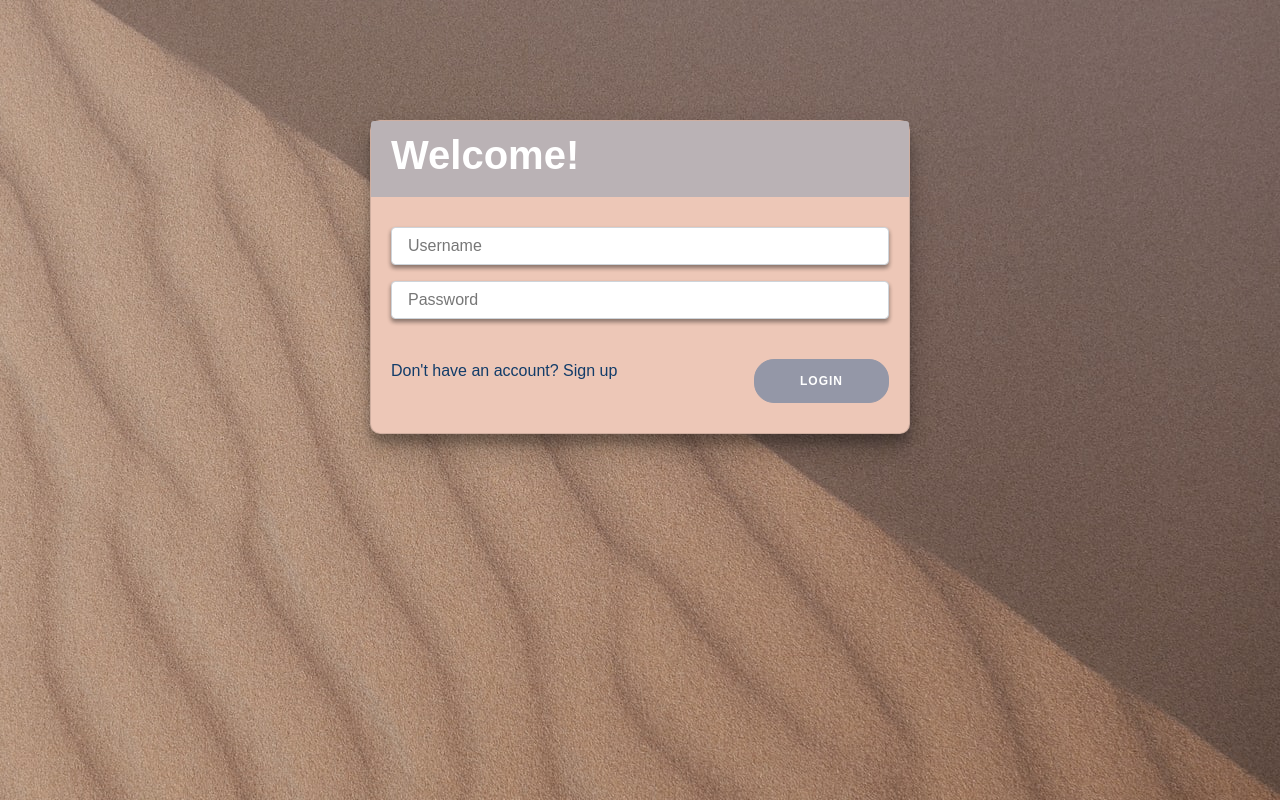
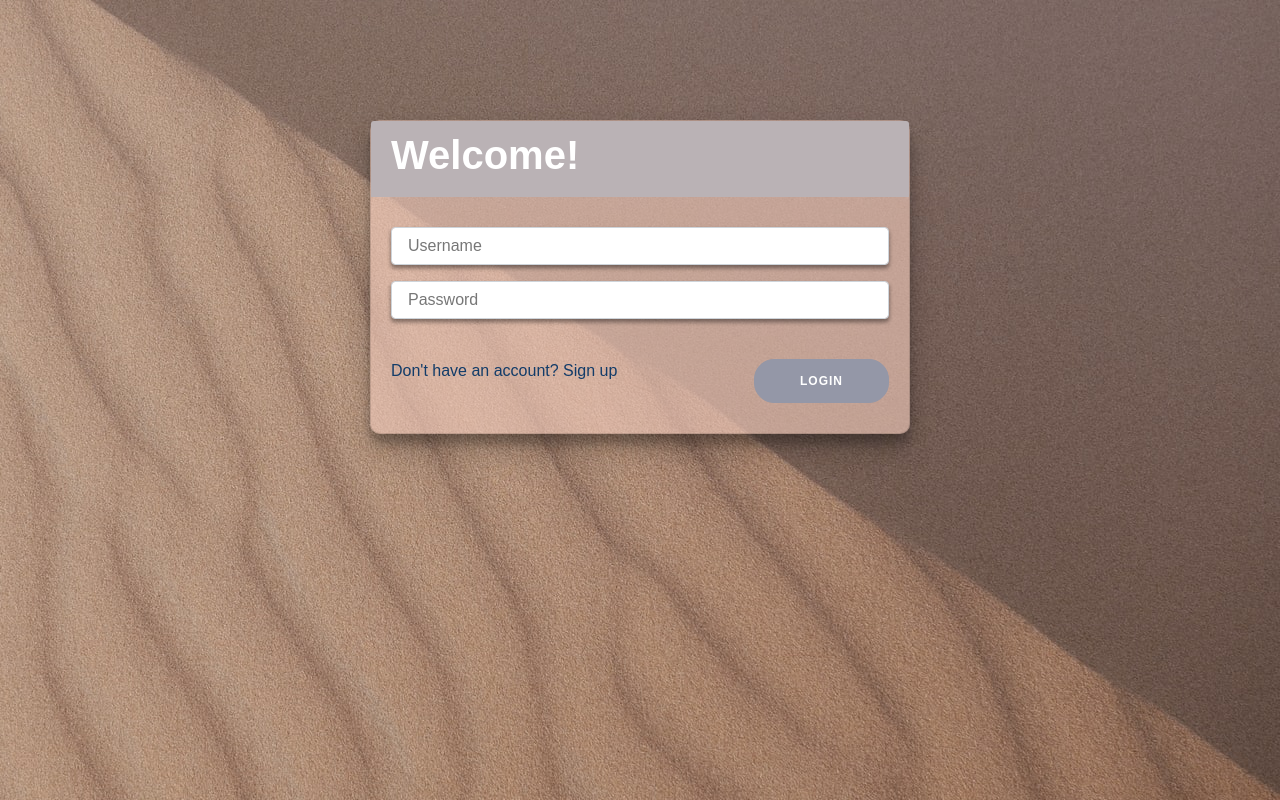
Before and after one commit to vkalaparthy/project3-repo, a React (Create React App) app in the folder client/: page / in a window 1280 px wide. Built offline with nearby package versions, Linux system fonts and the light colour scheme; no server answers; a web font is replaced by a local one.

Commit message:
changed transparency and track card margins

```diff
--- a/client/src/components/TrackCard/index.js
+++ b/client/src/components/TrackCard/index.js
@@ -21,7 +21,7 @@ const TrackCard = ({ songname, artistname, song, image, preview }) => {
     });
   }
    return (
-    <div className="card mb-3 p-2">
+    <div className="card mt-2 mb-2 p-2">
       <div className="row no-gutters">
 
           <div className="col-md-4 d-flex justify-content-center">
--- a/client/src/index.css
+++ b/client/src/index.css
@@ -45,7 +45,7 @@ a:hover {
 /* CARDS */
 .card {
   box-sizing: border-box;
-  background-color: #EDC7B7;
+  background-color: rgb(237,199,183, 0.65);
   border-radius: 10px;
   box-shadow: 0 14px 28px rgba(0, 0, 0, 0.25), 0 10px 10px rgba(0, 0, 0, 0.22);
   max-width: 100%;
```
